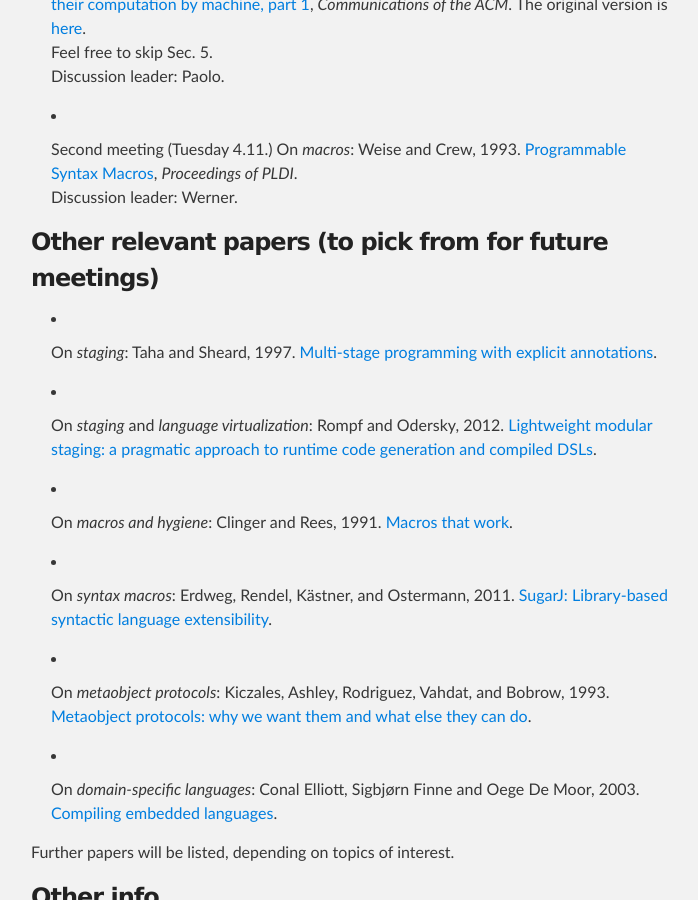
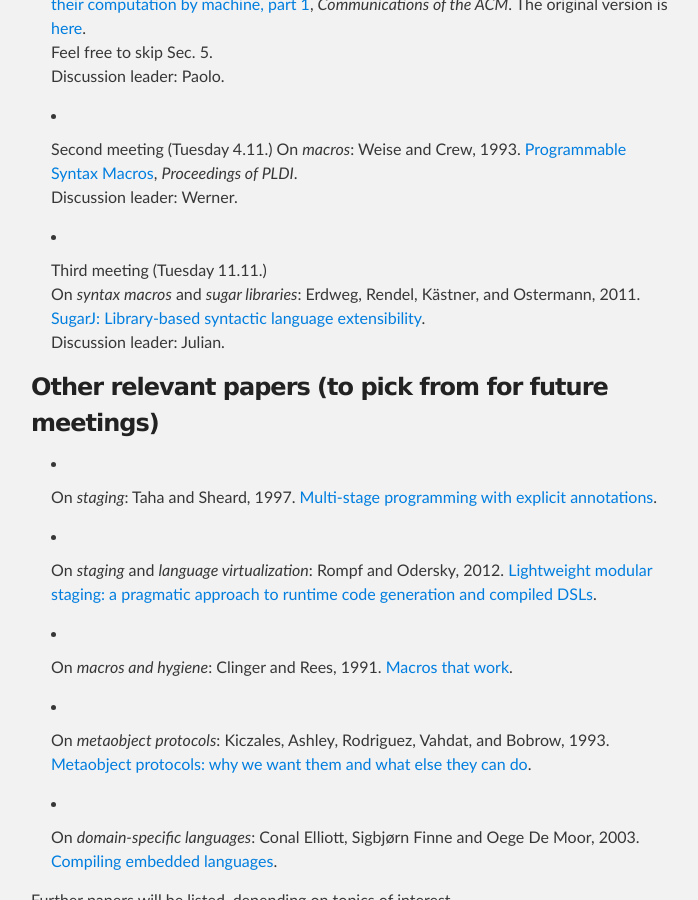
Before and after one commit to ps-mr/ps-mr.github.io, a Jekyll site: the page built from ws14-metaprogramming.md, in a window 1280 px wide and 900 px high, scrolled down 938 px. Shown: the whole window, without its empty margins (289-987 px from the left). Built offline with Jekyll 4.4.1, drawn with Linux system fonts in a browser that asks for light colours.

Commit message:
WS14MP: Add third paper to schedule

```diff
--- a/ws14-metaprogramming.md
+++ b/ws14-metaprogramming.md
@@ -26,6 +26,10 @@ Discussion leader: Paolo.
 On *macros*: Weise and Crew, 1993. [Programmable Syntax Macros](http://dl.acm.org/citation.cfm?id=155105), *Proceedings of PLDI*.\\
 Discussion leader: Werner.
 
+* Third meeting (Tuesday 11.11.)\\
+On *syntax macros* and *sugar libraries*: Erdweg, Rendel, Kästner, and Ostermann, 2011. [SugarJ: Library-based syntactic language extensibility](http://dl.acm.org/citation.cfm?id=2048099).\\
+Discussion leader: Julian.
+
 ### Other relevant papers (to pick from for future meetings)
 
 * On *staging*: Taha and Sheard, 1997. [Multi-stage programming with explicit annotations](http://dl.acm.org/citation.cfm?id=259019).
```
Also changed, not shown: other parts of ws14-metaprogramming.md (+0 -2 lines).
